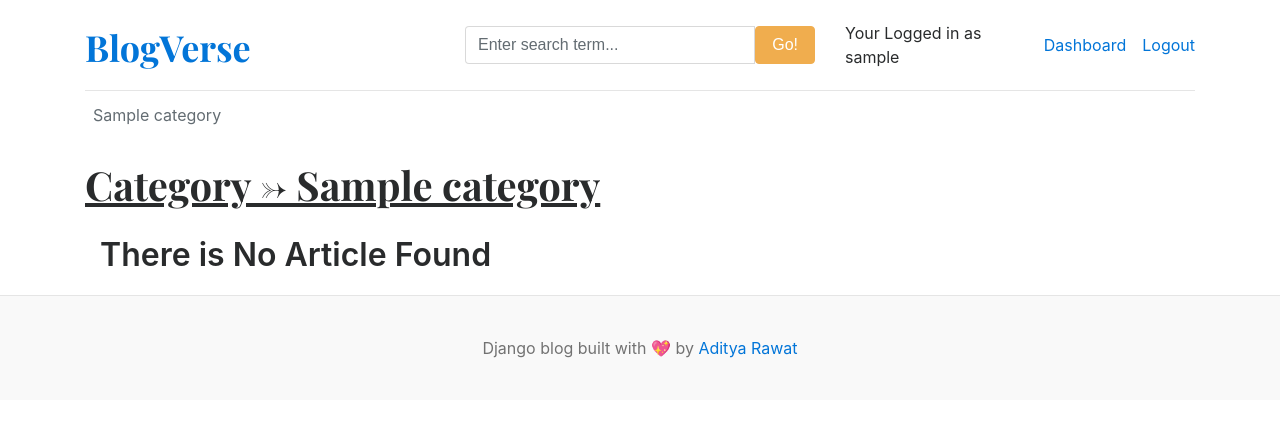
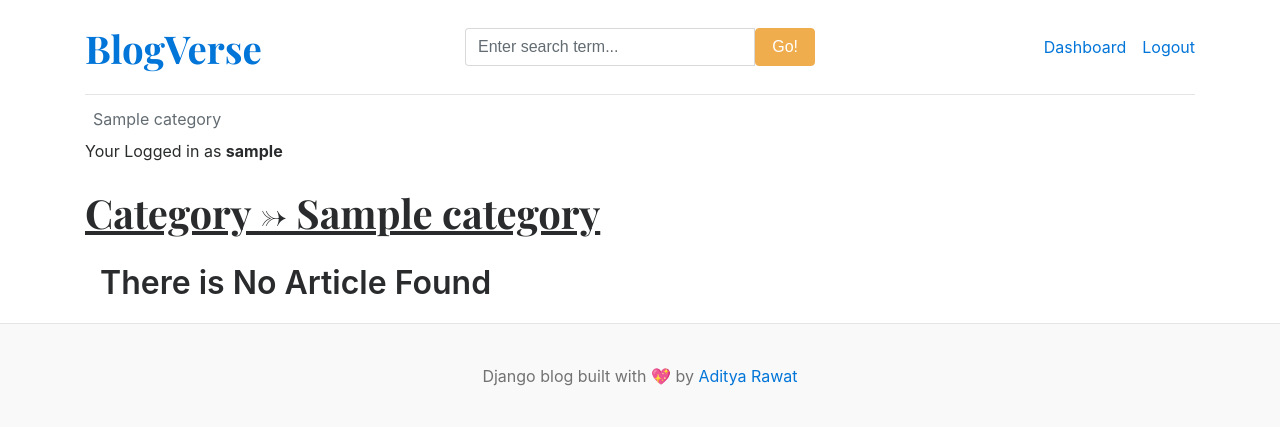
Before and after one commit to adityaarawat/djangoBLOG, a Django app: page /category/1/ in a window 1280 px wide. Shown: the top 427 px of the page. Run offline with Django 5.2, Linux system fonts and the light colour scheme; a user stored in the database is signed in; tables that the repository leaves empty hold one stand-in row (values such as "Sample post"); data that the repository does not hold is empty.

Commit message:
final commit

```diff
--- a/templates/base.html
+++ b/templates/base.html
@@ -15,7 +15,7 @@
         <header class="blog-header py-3">
           <div class="row flex-nowrap justify-content-between align-items-center">
             <div class="col-4 pt-1">
-              <a class="blog-header-logo text-dark" href="/">BlogVerse</a>
+              <a class="blog-header-logo text-dark" style="font-size: 3vw;" href="/">BlogVerse</a>
             </div>
             <div class="col-4">
               <form action="{% url 'search' %}" method="GET">
@@ -31,7 +31,7 @@
               <a class="btn btn-sm btn-warning" href="{% url 'login' %}">Login</a> &nbsp;
               <a class="btn btn-sm btn-outline-secondary" href="{% url 'register' %}">Register</a>
               {% else %}
-              <span>Your Logged in as {{user}}</span>
+
 
                &emsp;
                <span><a href="{% url 'dashboard' %}">Dashboard</a></span>
@@ -48,6 +48,9 @@
             <a class="p-2 text-muted" href="{% url 'category' cat.id %}">{{cat.category_name}}</a>
             {% endfor %}
           </nav>
+          {% if user.is_authenticated %}
+          <span>Your Logged in as <b>{{user}}</b> </span>
+          {% endif %}
         </div>
 
         {% block content %}
```
